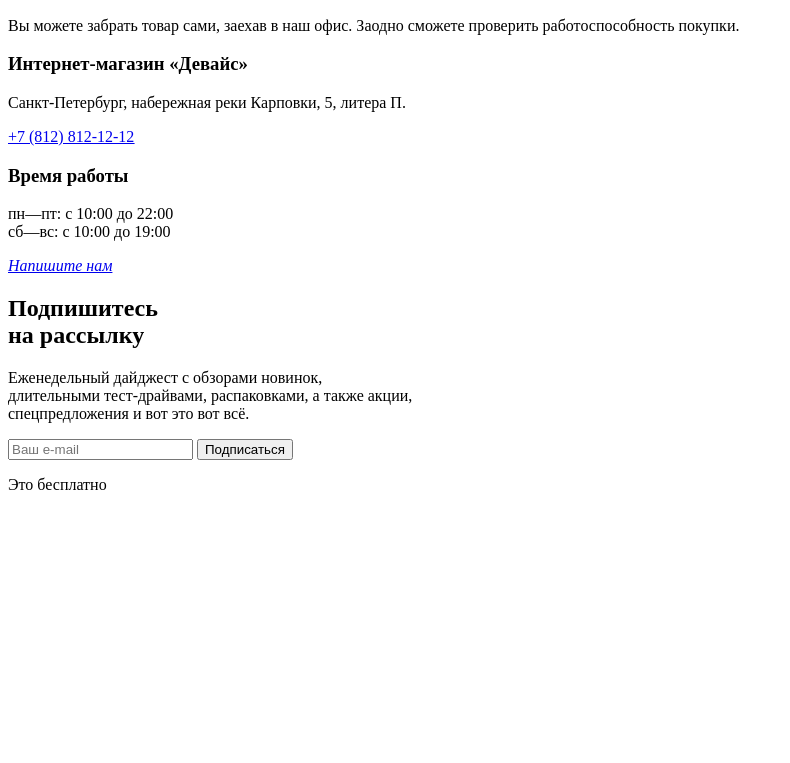
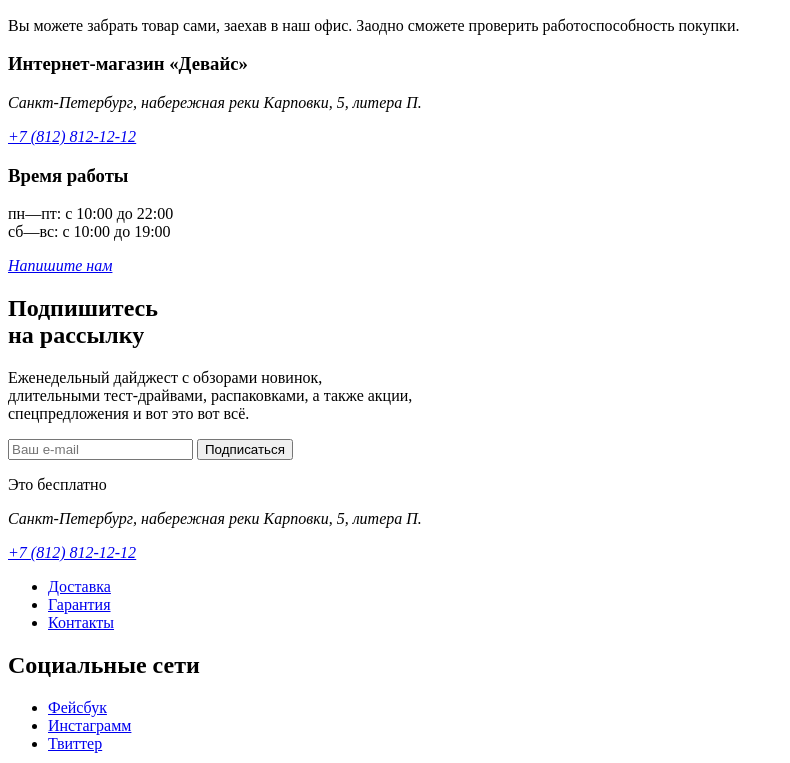
Before and after one commit to htmlacademy-htmlcss/1925077-device-33, a plain HTML site: page index.html in a window 1280 px wide. Shown: the part 1721-2484 px from the top of the page, without its empty margins (0-790 px from the left). Before the commit the page ends 2231 px from the top, so only its background shows below. Drawn offline with Linux system fonts and the light colour scheme.

Commit message:
index done?

```diff
--- a/index.html
+++ b/index.html
@@ -7,7 +7,9 @@
 </head>
 
 <body>
+
   <header class="page-header">
+
     <a href="https://htmlacademy.ru/">
       <img src="#" alt="Перейти на сайт хтмл-Академии" class="page-logo">
     </a>
@@ -42,9 +44,11 @@
         </li>
       </ul>
     </nav>
+
   </header>
 
   <main class="main-index">
+
     <h1 class="visually-hidden">Интернет-магазин «Девайс»</h1>
 
     <!-- Карусель товаров начало -->
@@ -200,10 +204,14 @@
         Заодно сможете проверить работоспособность покупки.
       </p>
       <h3 class="about-and-contacts-h3">Интернет-магазин «Девайс»</h3>
-      <p class="about-and-contacts-p">
-        Санкт-Петербург, набережная реки Карповки, 5, литера П.
-      </p>
-      <a class="about-and-contacts-p" href="tel:+78128121212"><ins>+7 (812) 812-12-12</ins></a>
+
+      <address class="main-address">
+        <p class="about-and-contacts-p">
+          Санкт-Петербург, набережная реки Карповки, 5, литера П.
+        </p>
+        <a class="about-and-contacts-p" href="tel:+78128121212"><ins>+7 (812) 812-12-12</ins></a>
+      </address>
+
       <h3 class="about-and-contacts-h3">Время работы</h3>
       <p class="about-and-contacts-p">
         пн—пт: с <time>10:00</time> до <time>22:00</time><br>
@@ -227,7 +235,59 @@
       </form>
       <p class="this-free">Это бесплатно</p>
     </section>
+
   </main>
+
+  <footer class="footer-page">
+
+    <address class="footer-address">
+      <p class="footer-direction">
+        Санкт-Петербург, набережная реки Карповки, 5, литера П.
+      </p>
+      <a class="footer-phone" href="tel:+78128121212"><ins>+7 (812) 812-12-12</ins></a>
+    </address>
+
+    <nav class="footer-navigation">
+      <ul class="footer-navigation-list">
+        <li class="footer-navigation-item">
+          <a class="footer-navigation-link" href="#">Доставка</a>
+        </li>
+        <li class="footer-navigation-item">
+          <a class="footer-navigation-link" href="№">Гарантия</a>
+        </li>
+        <li class="footer-navigation-item">
+          <a class="footer-navigation-link" href="#">Контакты</a>
+        </li>
+      </ul>
+    </nav>
+
+    <!-- Социальные сети -->
+    <section class="social-networks-section">
+      <h2 class="visually-hidden">Социальные сети</h2>
+      <ul class="social-networks-list">
+        <li class="social-networks-item">
+          <a href="https://www.facebook.com/htmlacademy/" class="social-networks-link">
+            <span class="visually-hidden">Фейсбук</span>
+          </a>
+        </li>
+        <li class="social-networks-item">
+          <a href="https://www.instagram.com/htmlacademy/" class="social-networks-link">
+            <span class="visually-hidden">Инстаграмм</span>
+          </a>
+        </li>
+        <li class="social-networks-item">
+          <a href="https://twitter.com/htmlacademy_ru/" class="social-networks-link">
+            <span class="visually-hidden">Твиттер</span>
+          </a>
+        </li>
+      </ul>
+
+      <a href="https://htmlacademy.ru/">
+        <img src="#" alt="Перейти на сайт хтмл-Академии" class="footer-logo">
+      </a>
+    </section>
+
+  </footer>
 
 </body>
 
```
